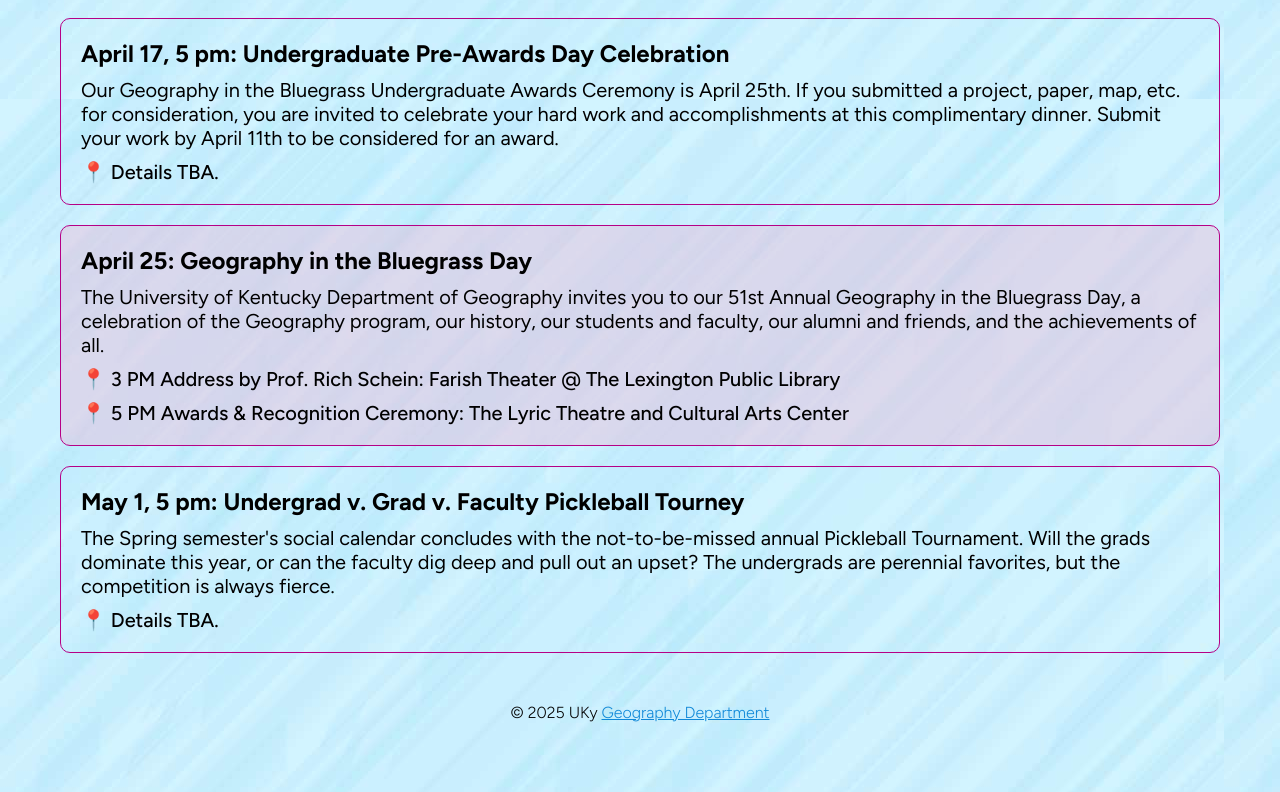
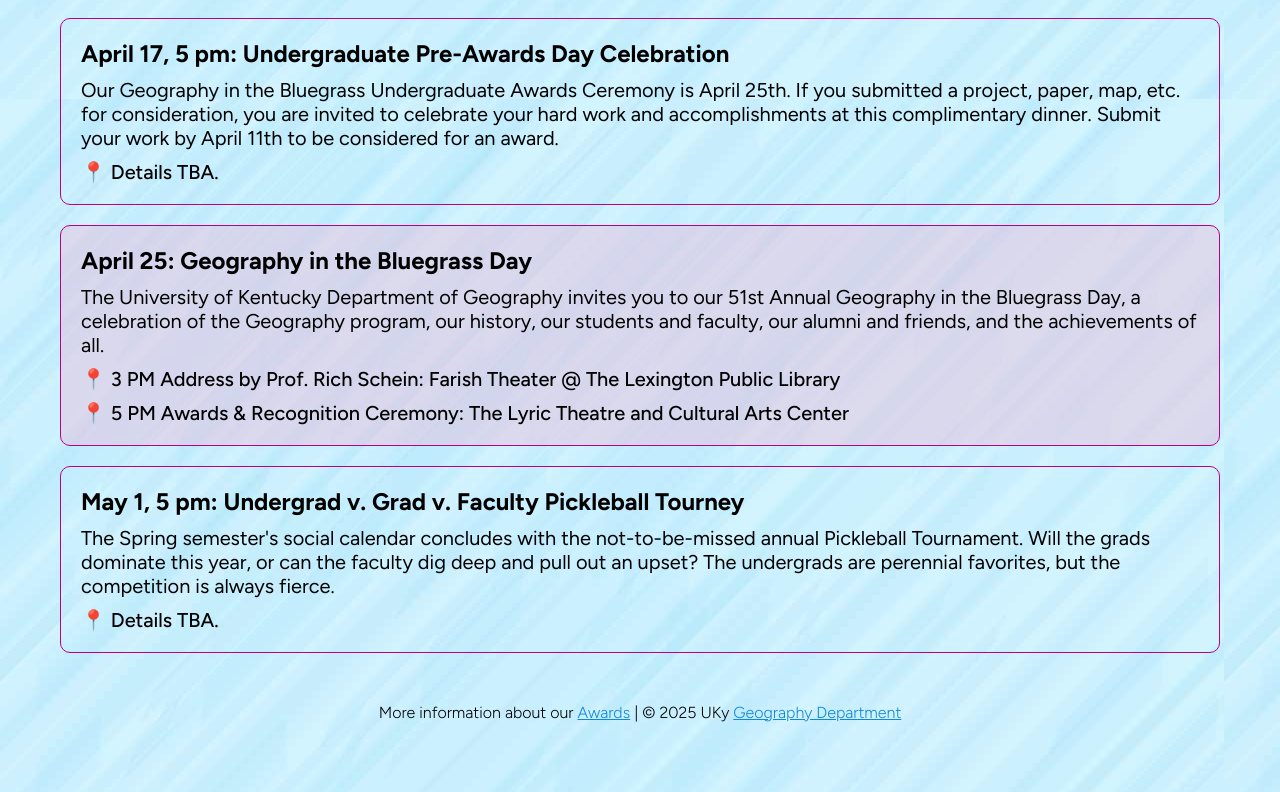
Before and after one commit to UKy-GIS/awards, a plain HTML site: page index.html in a window 1280 px wide. Shown: the part 2277-3069 px from the top of the page. Drawn offline with Linux system fonts and the light colour scheme.

Commit message:
add link to awards info

```diff
--- a/index.html
+++ b/index.html
@@ -302,7 +302,8 @@
             </section>
         </main>
         <footer>
-            <p>&copy; 2025 UKy <a href="https://geography.as.uky.edu/become-a-geographer">Geography Department</a></p>
+            <p>More information about our <a href="2025">Awards</a> | &copy; 2025 UKy <a
+                    href="https://geography.as.uky.edu/become-a-geographer">Geography Department</a></p>
         </footer>
     </div>
     <script src="./assets/js/fitty.min.js"></script>
```
